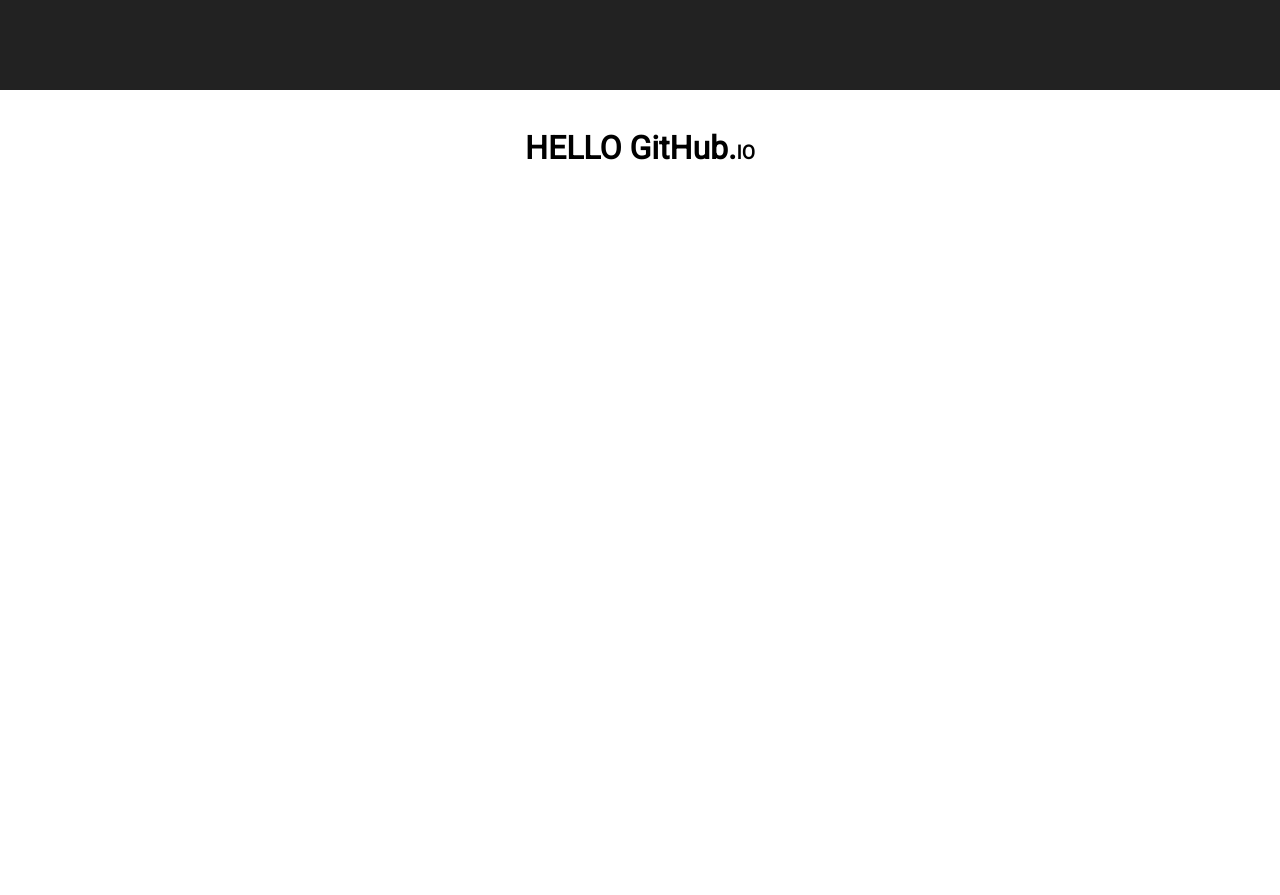
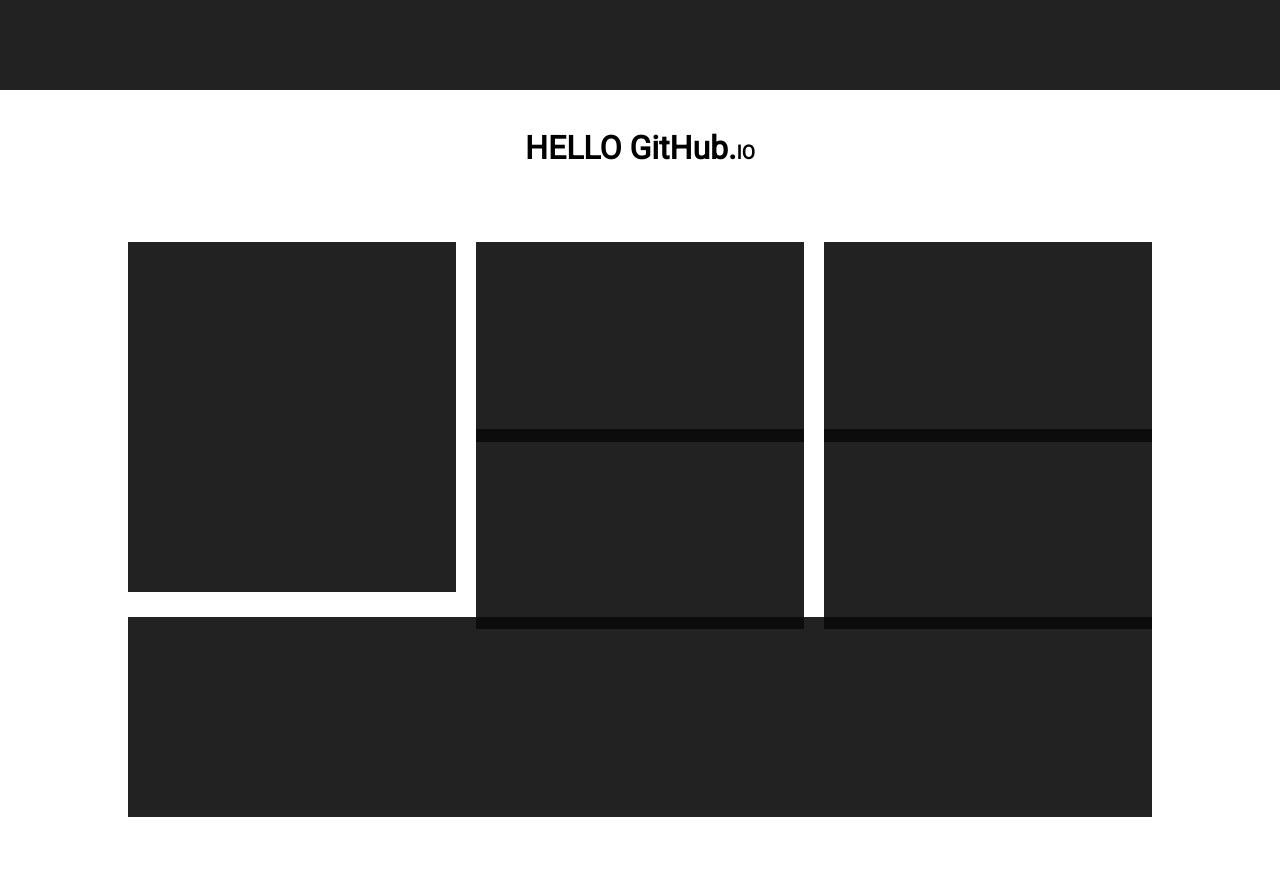
Before and after one commit to Lanotsky/lanotsky.github.io, a plain HTML site: page index.html in a window 1280 px wide. Drawn offline with Linux system fonts and the light colour scheme.

Commit message:
update front page

```diff
--- a/assets/scss/_front-page.scss
+++ b/assets/scss/_front-page.scss
@@ -42,7 +42,7 @@
         &.body {
             height: 100%;
             width: 100%;
-            h1 {
+            .heading {
                 margin: 40px 0;
                 display: block;
                 text-align: center;
@@ -50,6 +50,29 @@
                     font-size: 60%;
                 }
             }
+            .project-grid {
+                width: 80%;
+                margin: 0 auto;
+                padding-top: 35px;
+                display: grid;
+                grid-template-rows: 25% 25% 25%;
+                grid-template-columns: auto auto auto;
+                grid-auto-rows: auto;
+                grid-row-gap: 25px;
+                grid-column-gap: 2%;
+                .box {
+                    min-height: 200px;
+                    width: 100%;
+                    background-color: rgba(10,10,10,0.9);
+                    &.a {
+                        grid-row: 1 / span 2;
+                    }
+
+                    &.f {
+                        grid-column: 1 / span 3;
+                    }
+                }
+            }
         }
     }
 }
--- a/index.html
+++ b/index.html
@@ -12,9 +12,30 @@
 
     </header>
     <section class="front-page body">
-        <h1>
+        <h1 class="front-page heading">
             HELLO GitHub.<span>IO</span>
         </h1>
+
+        <div class="project-grid">
+            <div class="box a">
+
+            </div>
+            <div class="box b">
+
+            </div>
+            <div class="box c">
+
+            </div>
+            <div class="box d">
+
+            </div>
+            <div class="box e">
+
+            </div>
+            <div class="box f">
+
+            </div>
+        </div>
     </section>
     <footer class="front-page footer">
 
```
Also changed, not shown: assets/css/main.css, 1 other file.
